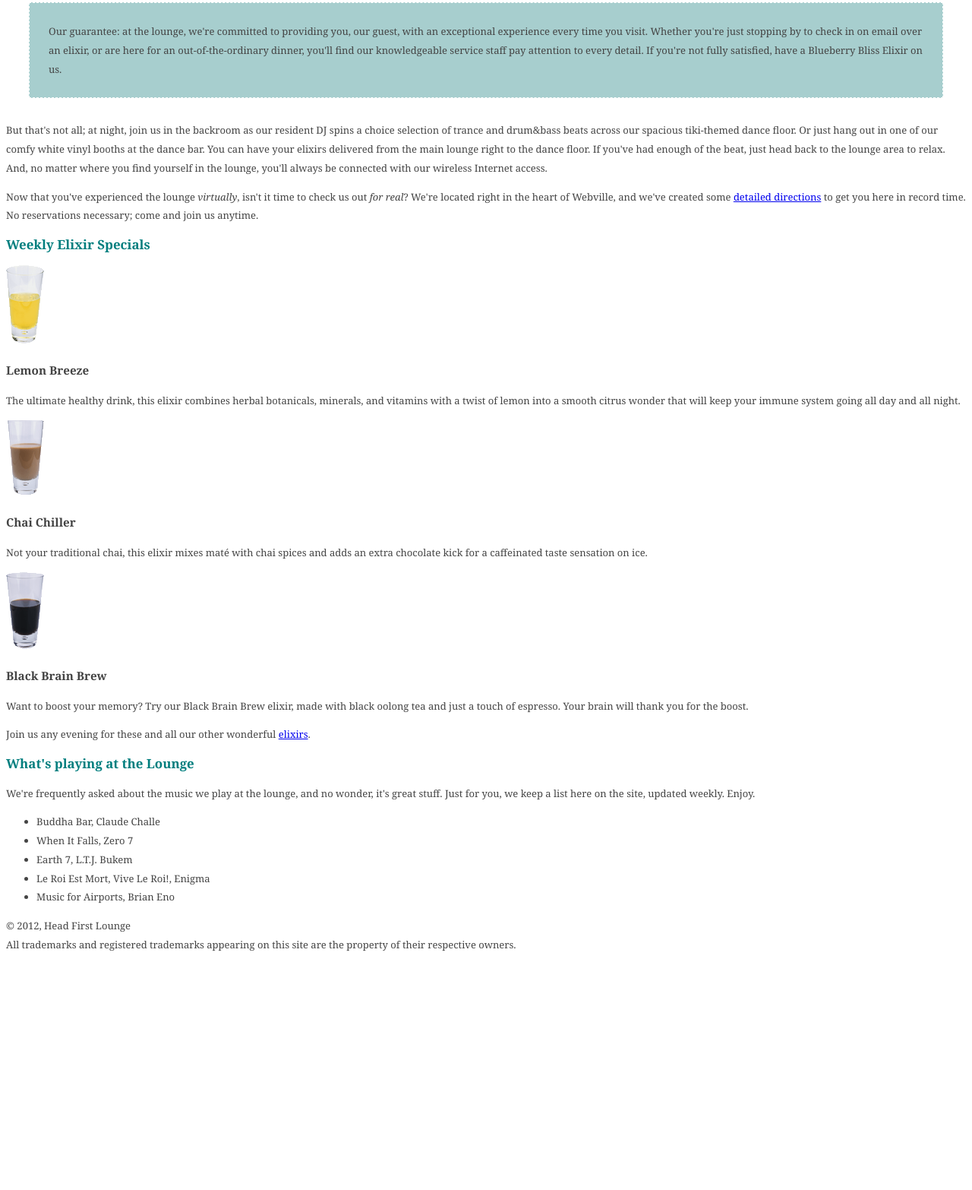
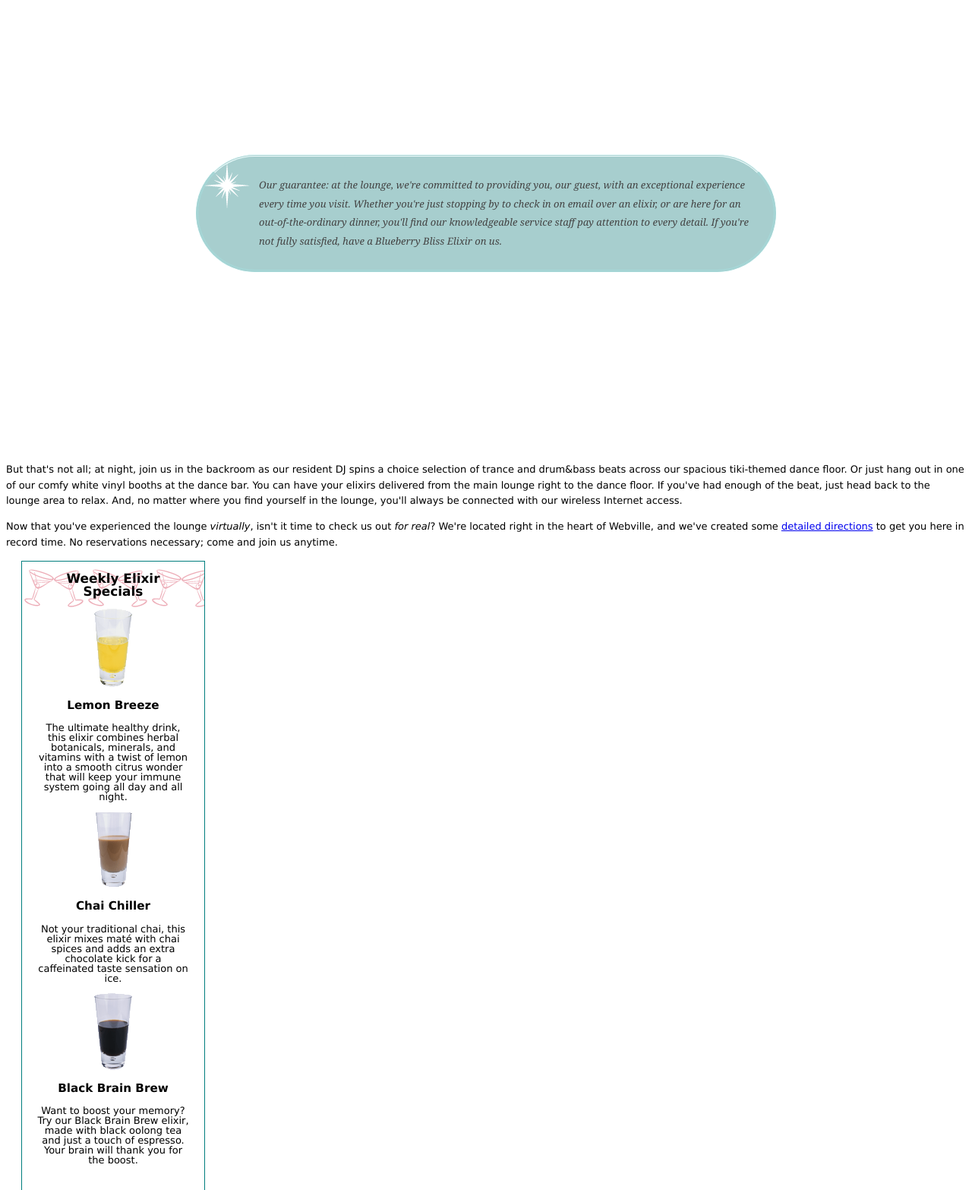
Before and after one commit to guomengyaa/gmy, a plain HTML site: page 08/lounge/lounge.html in a window 1280 px wide. Shown: the part 407-1973 px from the top of the page at 76% size. Before the commit the page ends 1675 px from the top, so only its background shows below. Drawn offline with Linux system fonts and the light colour scheme.

Commit message:
修改样式

```diff
--- a/08/lounge/lounge.css
+++ b/08/lounge/lounge.css
@@ -21,18 +21,58 @@ body{
   line-height: 1.6em;
 }
 
-#guarantee {
+.guarantee{
   border-color:        white;
   border-width:        1px;
   border-style:        dashed;
   background-color:    #a7cece;
   padding:             25px;
-  margin:              30px;  /* 新增外边距 */
+  margin:              30px;
 }
 
-body{
+.guarantee{
   line-height: 1.9em;
-  font-style: initial;
+  font-style: italic;
   color: #444444;
   font-family: Georgia, 'Times New Roman';
+  background-image: url(images/background.gif);
+  background-repeat: no-repeat;
+  background-position: top left;
+  padding: 25px;
+  padding-left: 80px;
+  margin: 250px;
+  border-style: double;
+  border-width: medium;
+  border-color:rgb(164, 218, 218);
+  border-top-color: azure;
+  border-bottom-style: double;
+  border-radius: 15px;
+  border-top-right-radius: 360px;
+  border-bottom-left-radius: 360px;
+  border-bottom-right-radius: 360px;
+  border-top-left-radius: 360px;
+  padding-left: 80px;
+  }
+.elixirs{
+  border-width: thin;
+  border-style: solid;
+  border-color: #007e7e;
+  width: 200px;
+  padding-right: 20px;
+  padding-bottom: 20px;
+  padding-left: 20px;
+  margin-left: 20px;
+  background-image:
+url(images/cocktail.gif);
+  background-repeat: repeat-x;
+  text-align: center;
 }
+.elixirs h2{
+  color: black;
+}
+.elixirs h3{
+  line-height: 1em;
+}
+.elixirs{
+  line-height:1
+}
--- a/08/lounge/lounge.html
+++ b/08/lounge/lounge.html
@@ -15,7 +15,6 @@
       combines a harmony of taste, texture, and color with the best in fresh
       and healthy ingredients.
     </p>
-
     <p>
     During your stay at the lounge, you'll enjoy a smooth mixture of
     ambient and mystic sounds, filling the lounge and adding an extra dimension
@@ -24,7 +23,7 @@
     access to the Internet, so bring your laptop.
     </p>
 
-    <p id="guarantee">
+    <p class="guarantee">
     Our guarantee: at the lounge, we're committed to providing you,
     our guest, with an exceptional experience every time you visit.
     Whether you're just stopping by to check in on email over an
@@ -43,7 +42,6 @@
     And, no matter where you find yourself in the lounge, you'll always be
     connected with our wireless Internet access.
     </p>
-
     <p>
     Now that you've experienced the lounge <em>virtually</em>, isn't
     it time to check us out <em>for real</em>? We're located right
@@ -54,6 +52,7 @@
     come and join us anytime.
     </p>
 
+    <div class="elixirs">
       <h2>Weekly Elixir Specials</h2>
       <p>
         <img src="images/yellow.gif" alt="Lemon Breeze Elixir">
@@ -86,7 +85,7 @@
         elixir, made with black oolong tea and just a touch
         of espresso.  Your brain will thank you for the boost.
       </p>
-
+    </div>
       <p>
         Join us any evening for these and all our
         other wonderful
@@ -100,6 +99,7 @@
         it's great stuff. Just for you, we keep a list here on the site, updated weekly.
         Enjoy.
       </p>
+
       <ul>
         <li>Buddha Bar, Claude Challe</li>
         <li>When It Falls, Zero 7</li>
@@ -108,10 +108,10 @@
         <li>Music for Airports, Brian Eno</li>
       </ul>
 
-    <p>
-      &copy; 2012, Head First Lounge<br>
+    <div class="footer">
+    2012, Head First Lounge<br>
       All trademarks and registered trademarks appearing on this site are
       the property of their respective owners.
-    </p>
+    </div>
   </body>
 </html>
```
Lines whose indentation alone changed are shown as unchanged.
